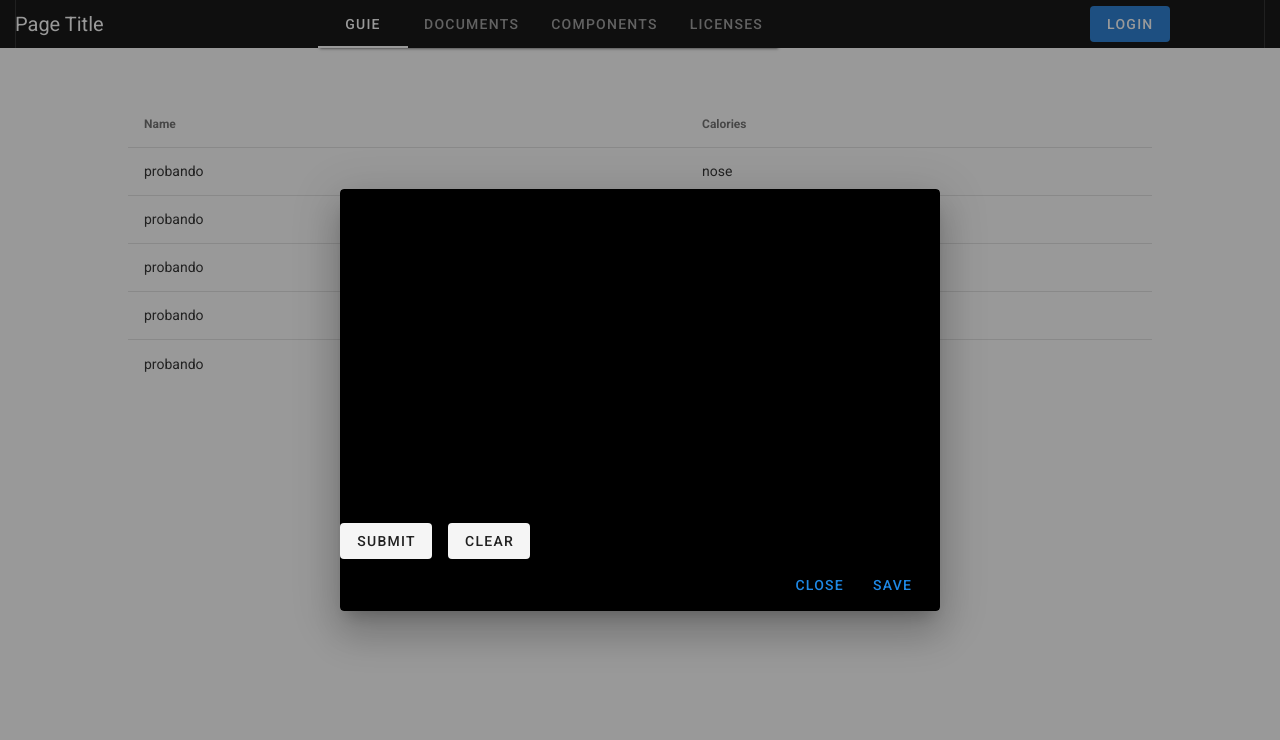
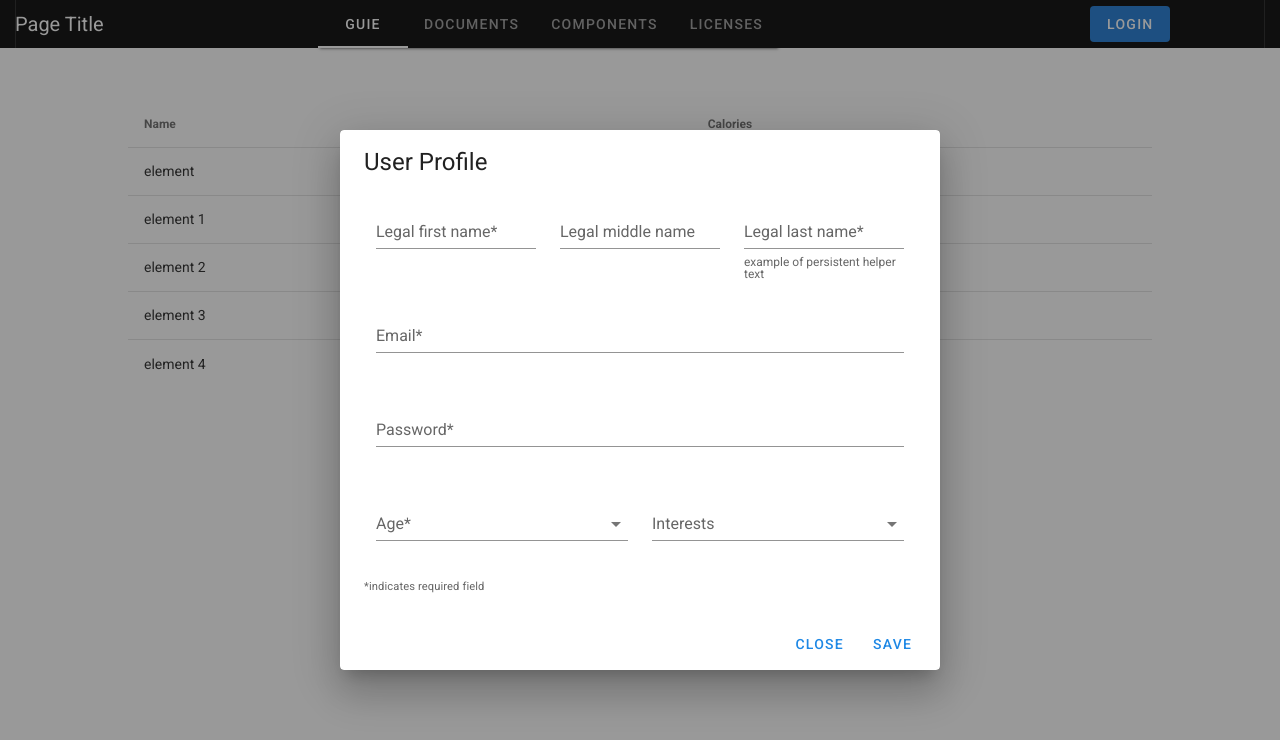
Before and after one commit to ParedesLuis/ruman, a Vue app: page / in a window 1280 px wide. Both pictures are taken after a click on the button "LOGIN". Shown: the top 740 px of the page. Built offline with nearby package versions, Linux system fonts and the light colour scheme.

Commit message:
add menu buger

```diff
--- a/src/App.vue
+++ b/src/App.vue
@@ -1,18 +1,18 @@
 <template>
   <v-app>
     <v-main>
-      <HelloWorld/>
+      <NavBar/>
     </v-main>
   </v-app>
 </template>
 
 <script>
-import HelloWorld from './components/HelloWorld'
+import NavBar from './components/NavBar'
 export default {
   name: 'App',
 
   components: {
-    HelloWorld,
+    NavBar,
   },
 
   data: () => ({
--- a/src/components/Dialog.vue
+++ b/src/components/Dialog.vue
@@ -1,62 +1,110 @@
 <template>
   <v-row justify="center">
-    <v-dialog v-model="dialog" persistent max-width="600px">
+    <v-dialog
+      v-model="dialog"
+      persistent
+      max-width="600px"
+    >
       <template v-slot:activator="{ on, attrs }">
-        <v-btn color="primary" dark v-bind="attrs" v-on="on">
+        <v-btn
+          color="primary"
+          dark
+          v-bind="attrs"
+          v-on="on"
+        >
           Login
         </v-btn>
       </template>
-      <v-card color="black">
+      <v-card>
         <v-card-title>
-          <span class="headline">Login</span>
+          <span class="headline">User Profile</span>
         </v-card-title>
-
-        <form>
+        <v-card-text>
+          <v-container>
+            <v-row>
+              <v-col
+                cols="12"
+                sm="6"
+                md="4"
+              >
                 <v-text-field
-            v-model="name"
-            :error-messages="nameErrors"
-            :counter="10"
-            label="Name"
+                  label="Legal first name*"
                   required
-            @input="$v.name.$touch()"
-            @blur="$v.name.$touch()"
                 ></v-text-field>
+              </v-col>
+              <v-col
+                cols="12"
+                sm="6"
+                md="4"
+              >
                 <v-text-field
-            v-model="email"
-            :error-messages="emailErrors"
-            label="E-mail"
+                  label="Legal middle name"
+                  hint="example of helper text only on focus"
+                ></v-text-field>
+              </v-col>
+              <v-col
+                cols="12"
+                sm="6"
+                md="4"
+              >
+                <v-text-field
+                  label="Legal last name*"
+                  hint="example of persistent helper text"
+                  persistent-hint
                   required
-            @input="$v.email.$touch()"
-            @blur="$v.email.$touch()"
                 ></v-text-field>
+              </v-col>
+              <v-col cols="12">
+                <v-text-field
+                  label="Email*"
+                  required
+                ></v-text-field>
+              </v-col>
+              <v-col cols="12">
+                <v-text-field
+                  label="Password*"
+                  type="password"
+                  required
+                ></v-text-field>
+              </v-col>
+              <v-col
+                cols="12"
+                sm="6"
+              >
                 <v-select
-            v-model="select"
-            :items="items"
-            :error-messages="selectErrors"
-            label="Item"
+                  :items="['0-17', '18-29', '30-54', '54+']"
+                  label="Age*"
                   required
-            @change="$v.select.$touch()"
-            @blur="$v.select.$touch()"
                 ></v-select>
-          <v-checkbox
-            v-model="checkbox"
-            :error-messages="checkboxErrors"
-            label="Do you agree?"
-            required
-            @change="$v.checkbox.$touch()"
-            @blur="$v.checkbox.$touch()"
-          ></v-checkbox>
-
-          <v-btn class="mr-4" @click="submit"> submit </v-btn>
-          <v-btn @click="clear"> clear </v-btn>
-        </form>
-
+              </v-col>
+              <v-col
+                cols="12"
+                sm="6"
+              >
+                <v-autocomplete
+                  :items="['Skiing', 'Ice hockey', 'Soccer', 'Basketball', 'Hockey', 'Reading', 'Writing', 'Coding', 'Basejump']"
+                  label="Interests"
+                  multiple
+                ></v-autocomplete>
+              </v-col>
+            </v-row>
+          </v-container>
+          <small>*indicates required field</small>
+        </v-card-text>
         <v-card-actions>
           <v-spacer></v-spacer>
-          <v-btn color="blue darken-1" text @click="dialog = false">
+          <v-btn
+            color="blue darken-1"
+            text
+            @click="dialog = false"
+          >
             Close
           </v-btn>
-          <v-btn color="blue darken-1" text @click="dialog = false">
+          <v-btn
+            color="blue darken-1"
+            text
+            @click="dialog = false"
+          >
             Save
           </v-btn>
         </v-card-actions>
--- a/src/components/HelloWorld.vue
+++ b/src/components/NavBar.vue
@@ -12,9 +12,11 @@
       >
         <v-divider class="sm-2" vertical></v-divider>
 
-
-        <v-toolbar-title class="hidden-sm-and-down" >Page Title</v-toolbar-title>
-        <v-app-bar-nav-icon class="hidden-md-and-up"></v-app-bar-nav-icon>
+        <v-toolbar-title class="hidden-sm-and-down">Page Title</v-toolbar-title>
+        <v-app-bar-nav-icon
+          class="hidden-md-and-up"
+          @click.stop="drawer = !drawer"
+        ></v-app-bar-nav-icon>
 
         <v-spacer></v-spacer>
 
@@ -58,32 +60,38 @@
 import Dialog from "./Dialog";
 
 export default {
-  name: "HelloWorld",
+  name: "NavBar",
   components: {
     Dialog,
   },
+  watch: {
+    group() {
+      this.drawer = false;
+    },
+  },
   data: () => ({
-    hola: true,
+    drawer: false,
+    group: null,
     desserts: [
       {
-        name: "probando",
-        calories: "nose",
+        name: "element",
+        calories: "value",
       },
       {
-        name: "probando",
-        calories: "nose",
+        name: "element 1",
+        calories: "value",
       },
       {
-        name: "probando",
-        calories: "nose",
+        name: "element 2",
+        calories: "value",
       },
       {
-        name: "probando",
-        calories: "nose",
+        name: "element 3",
+        calories: "value",
       },
       {
-        name: "probando",
-        calories: "nose",
+        name: "element 4",
+        calories: "value",
       },
     ],
   }),
```
Also changed, not shown: src/components/Navbar.vue (deleted). Lines whose indentation alone changed are shown as unchanged.
